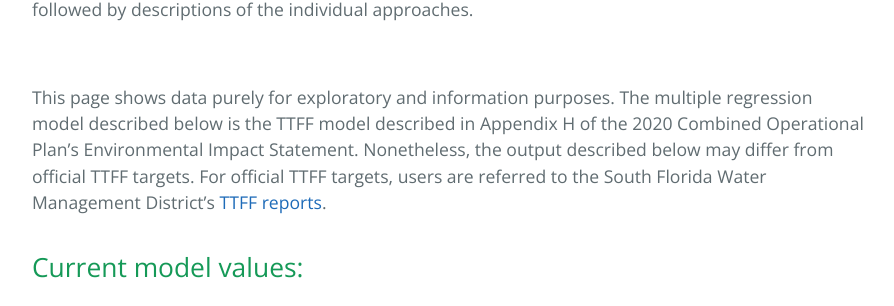
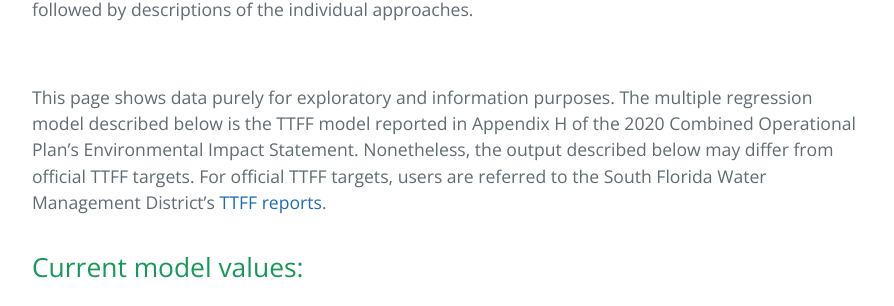
Before and after one commit to troyhill/TTFF, a Jekyll site: the page built from docs/index.md, in a window 1280 px wide and 900 px high, scrolled down 426 px. Shown: the part 175-481 px from the top of the window, without its empty margins (192-1086 px from the left). Built offline with Jekyll 4.4.1, drawn with Linux system fonts in a browser that asks for light colours; some of the changed text lies outside the part shown.

Commit message:
minor text update

```diff
--- a/docs/index.md
+++ b/docs/index.md
@@ -10,7 +10,7 @@ The Tamiami Trail Flow Formula (TTFF) provides weekly flow targets for water mov
 
 &nbsp;
 
-This page shows data purely for exploratory and information purposes. The multiple regression model described below is the TTFF model described in Appendix H of the 2020 Combined Operational Plan's Environmental Impact Statement. Nonetheless, the output described below may differ from official TTFF targets. For official TTFF targets, users are referred to the South Florida Water Management District's [TTFF reports](https://www.sfwmd.gov/documents-by-tag/ttffreport).
+This page shows data purely for exploratory and information purposes. The multiple regression model described below is the TTFF model reported in Appendix H of the 2020 Combined Operational Plan's Environmental Impact Statement. Nonetheless, the output described below may differ from official TTFF targets. For official TTFF targets, users are referred to the South Florida Water Management District's [TTFF reports](https://www.sfwmd.gov/documents-by-tag/ttffreport).
 
 
 ## Current model values:
```
Also changed, not shown: other parts of docs/index.md (+1 -1 lines).
